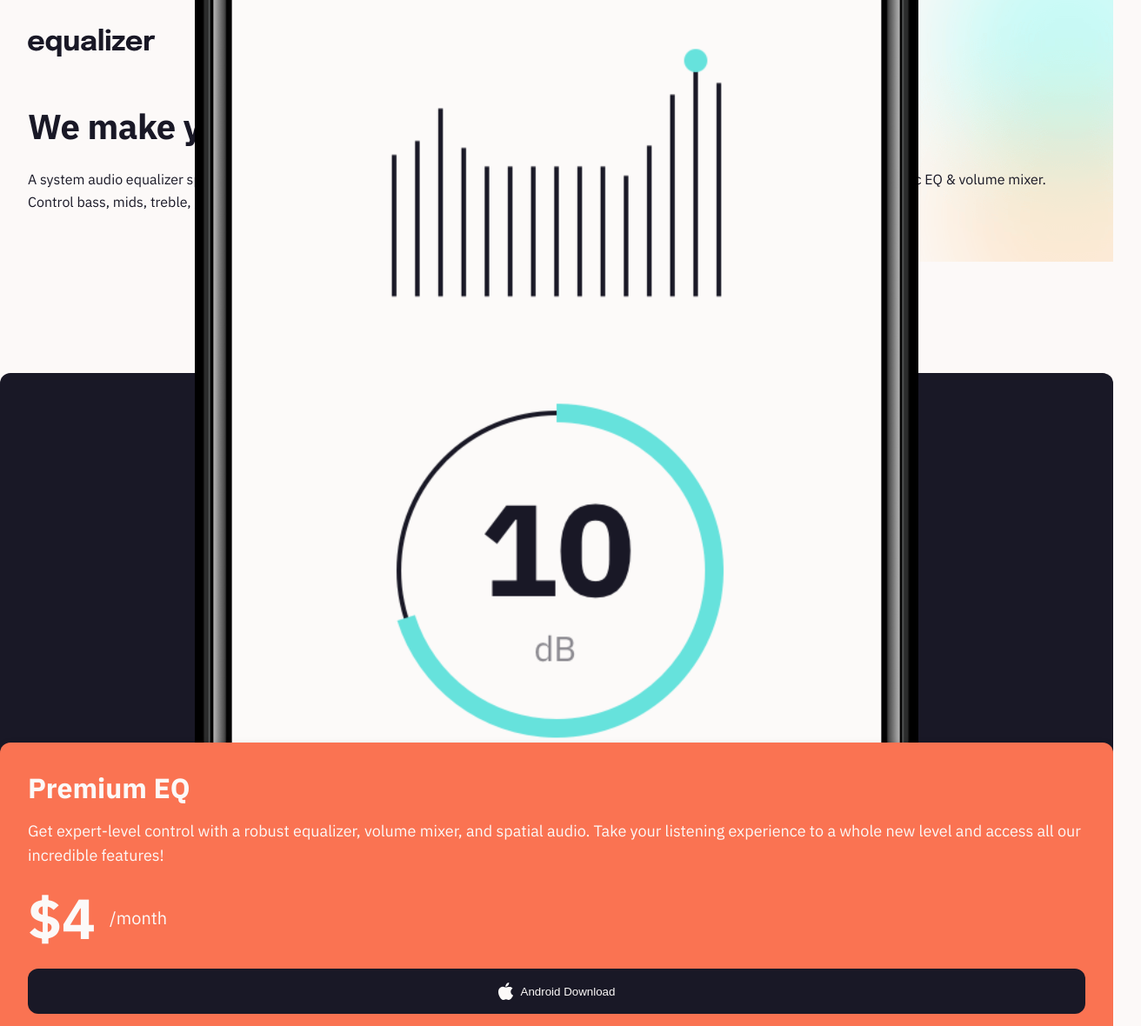
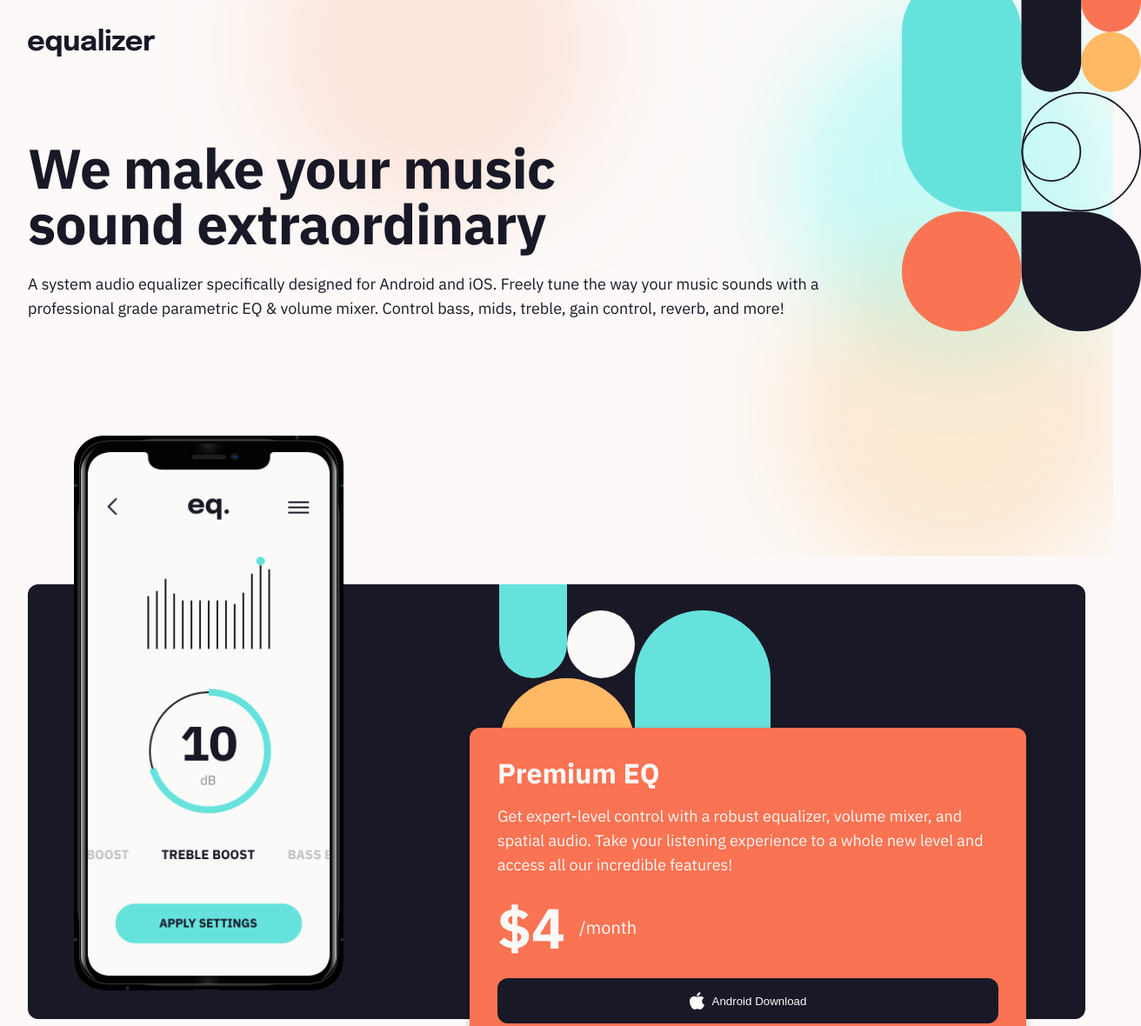
Before and after one commit to laynet/equalizer-landing-page, a website built with Parcel: page src/index.html in a window 1280 px wide. Shown: the top 1180 px of the page at 87% size, 1312 px wide, since content can reach past the window. Built offline with nearby package versions, Linux system fonts and the light colour scheme.

Commit message:
tablet done

```diff
--- a/src/css/main.scss
+++ b/src/css/main.scss
@@ -1,6 +1,8 @@
 @import url('https://fonts.googleapis.com/css2?family=IBM+Plex+Sans:wght@400;700&display=swap');
 
 $font-family: 'IBM Plex Sans', sans-serif;
+
+$tablet: 760px;
 
 $blue: hsla(177, 68%, 64%, 1);
 $orange: hsla(12, 94%, 65%, 1);
@@ -110,7 +112,9 @@ picutre {
 //cards
 
 .card-wrapper {
-  padding: 1rem;
+  @media (min-width: $tablet) {
+    padding: 2rem;
+  }
 }
 .card {
   display: flex;
@@ -125,6 +129,12 @@ picutre {
   position: absolute;
   top: -75px;
   filter: drop-shadow(0px 4px 4px rgba(0, 0, 0, 0.25));
+
+  @media (min-width: $tablet) {
+    width: 50%;
+    top: -367px;
+    right: 100px;
+  }
 
   h2 {
     font-size: 32px;
@@ -160,20 +170,44 @@ picutre {
   background-repeat: no-repeat;
   background-position: center top;
   // background-position: center 2rem;
+  @media (min-width: $tablet) {
+    background-position: 60% -3rem;
+  }
 }
 
 .hero {
   background-image: url('../assets/bg-main-mobile.png');
   background-repeat: no-repeat;
-  // background-position: right top;
   background-position: right -15rem top -15rem;
-  // height: 900px;
+  height: 100vh;
   padding: 2rem;
-  margin-bottom: 8rem;
+  // margin-bottom: 8rem;
+
+  @media (min-width: $tablet) {
+    background-image: url('../assets/bg-main-tablet.png');
+    background-position: right -10rem top -18rem;
+    height: 80vh;
+  }
 }
 
 .hero-logo {
   margin-bottom: 3.5rem;
+
+  @media (min-width: $tablet) {
+    margin-bottom: 6rem;
+  }
+}
+
+.img-wrapper {
+  display: none;
+
+  @media (min-width: $tablet) {
+    display: block;
+    position: absolute;
+    top: -2rem;
+    right: -2rem;
+    width: 275px;
+  }
 }
 
 .hero-content {
@@ -181,32 +215,66 @@ picutre {
     margin-bottom: 1.5rem;
   }
 
+  @media (min-width: $tablet) {
+    // width: 60%;
+  }
+
   .hero-title {
     font-size: 40px;
     line-height: 48px;
     letter-spacing: -0.45px;
+
+    @media (min-width: $tablet) {
+      width: 60%;
+      font-size: 64px;
+      line-height: 64px;
+      letter-spacing: -0.73px;
+    }
   }
 
   .hero-text {
     font-weight: 400;
     font-size: 16px;
     line-height: 26px;
+
+    @media (min-width: $tablet) {
+      font-size: 18px;
+      line-height: 28px;
+      width: 75%;
+    }
   }
 }
 
 .phone-icon {
-  width: 65%;
+  width: 233px;
   position: absolute;
   top: 22%;
   left: 50%;
   transform: translate(-50%, -50%);
+
+  @media (min-width: $tablet) {
+    width: 310px;
+    top: 32%;
+    left: 240px;
+  }
 }
 
 .footer {
   padding: 2rem;
   margin-top: 30rem;
+  // height: 100vh;
+
+  @media (min-width: $tablet) {
+    margin-top: 15rem;
+    display: flex;
+    justify-content: space-between;
+    align-items: center;
   }
 
+  .footer-content {
+    @media (min-width: $tablet) {
+      width: 50%;
+    }
     .footer-logo {
       margin-bottom: 2rem;
     }
@@ -223,9 +291,22 @@ picutre {
         color: $black;
       }
     }
+  }
+
   .social-wrapper {
     display: flex;
     width: 35%;
     justify-content: space-between;
     margin-bottom: 4rem;
+    @media (min-width: $tablet) {
+      width: 20%;
+      margin-top: 3rem;
     }
+    img {
+      @media (min-width: $tablet) {
+        width: 20px;
+        height: 20px;
+      }
+    }
+  }
+}
--- a/src/index.html
+++ b/src/index.html
@@ -16,10 +16,12 @@
   </head>
   <body>
     <main>
-      <section class="hero">
+      <section class="hero relative-wrapper">
         <a href="#">
           <span><img class="hero-logo" src="./assets/logo.svg" alt="" /></span>
         </a>
+        <div class="img-wrapper"><img src="./assets/bg-pattern-1.svg" alt=""></div>
+
         <div class="hero-content">
           <h1 class="hero-title">We make your music sound extraordinary</h1>
           <p class="hero-text">
@@ -31,7 +33,7 @@
         </div>
       </section>
 
-      <div class="relative-wrapper">
+      <div class="relative-wrapper card-wrapper">
         <div class="card card--design">
           <img class="phone-icon" src="./assets/illustration-app.png" alt="" />
         </div>
@@ -58,6 +60,7 @@
       </div>
 
       <section class="footer relative-wrapper">
+        <div class="footer-content">
         <a href="#">
           <span><img class="footer-logo" src="./assets/logo.svg" alt="" /></span>
         </a>
@@ -65,6 +68,7 @@
           All rights reserved © Equalizer 2021 Have any problems? Contact us via
           social media or email us at <span><a href="mailto:"equalizer@example.com">equalizer@example.com</a></span>
         </p>
+        </div>
         <div class="social-wrapper">
           <img src="./assets/icon-facebook.svg" alt="" />
           <img src="./assets/icon-instagram.svg" alt="" />
```
Also changed, not shown: dist/bg-main-tablet.aee5e5e2.png (added), dist/index.html, src/css/dist/main.css, 2 other files. Lines whose indentation alone changed are shown as unchanged.
